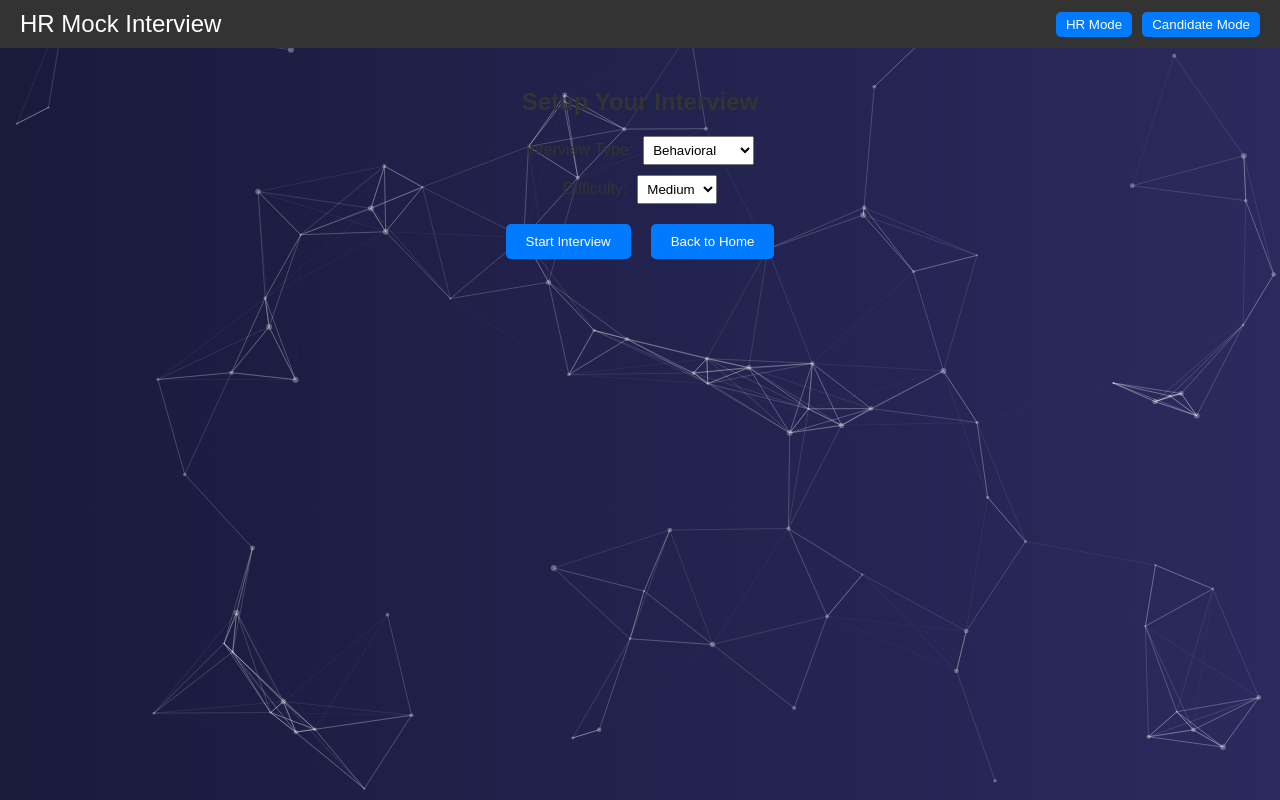
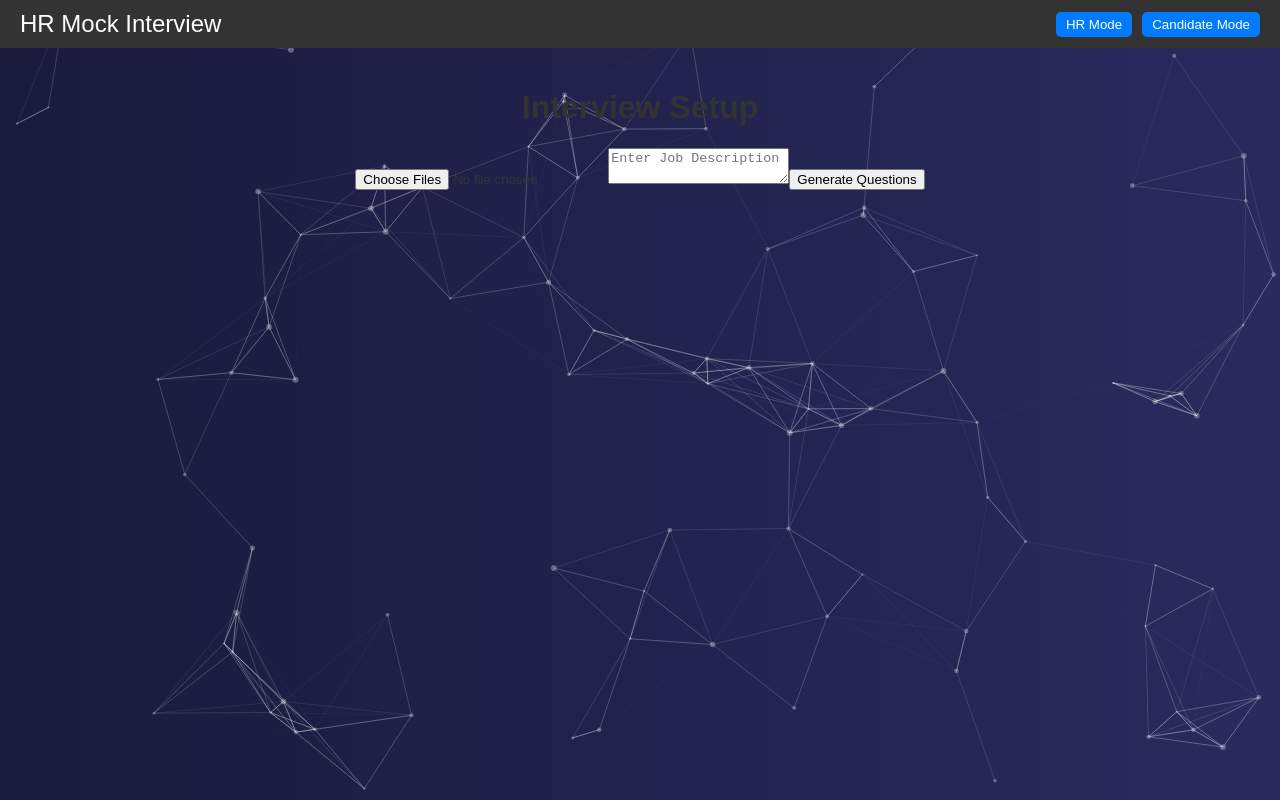
Before and after one commit to Hire-Ready/HireReady, a React (Create React App) app: page / in a window 1280 px wide. Both pictures are taken after a click on the button "Candidate Mode". Built offline with nearby package versions, Linux system fonts and the light colour scheme.

Commit message:
updated node

```diff
--- a/package.json
+++ b/package.json
@@ -5,6 +5,7 @@
   "dependencies": {
     "@fortawesome/free-brands-svg-icons": "^6.7.2",
     "@fortawesome/react-fontawesome": "^0.2.2",
+    "@huggingface/transformers": "^3.4.1",
     "axios": "^1.8.4",
     "bootstrap": "^5.3.3",
     "cra-template": "1.2.0",
--- a/src/App.js
+++ b/src/App.js
@@ -12,7 +12,7 @@ import InterviewScreen from './components/InterviewScreen/InterviewScreen';
 import FeedbackScreen from './components/FeedbackScreen/FeedbackScreen';
 
 function App() {
-  const [step, setStep] = useState('landing'); // Tracks current screen: landing, hr, setup, interview, feedback
+  const [step, setStep] = useState('landing');
   const [interviewConfig, setInterviewConfig] = useState({});
   const [responses, setResponses] = useState([]);
 
--- a/src/components/InterviewSetup/InterviewSetup.js
+++ b/src/components/InterviewSetup/InterviewSetup.js
@@ -1,39 +1,50 @@
-// src/components/InterviewSetup/InterviewSetup.js
 import React, { useState } from 'react';
+import axios from 'axios';
 import './InterviewSetup.css';
 
-function InterviewSetup({ onStart, onBack }) {
-  const [type, setType] = useState('behavioral');
-  const [difficulty, setDifficulty] = useState('medium');
+const InterviewSETUP = () => {
+  const [resumeData, setResumeData] = useState([]);
+  const [jobDescription, setJobDescription] = useState('');
+  const [questions, setQuestions] = useState([]);
 
-  const handleSubmit = () => {
-    onStart({ type, difficulty });
+  const handleResumeUpload = async (event) => {
+    const files = event.target.files;
+    const formData = new FormData();
+    for (let file of files) {
+      formData.append('resumes', file);
+    }
+
+    const response = await axios.post('http://localhost:3000/upload-resumes', formData);
+    setResumeData(response.data.resumeData);
+  };
+
+  const handleGenerateQuestions = async () => {
+    const response = await axios.post('http://localhost:3000/questions', {
+      type: 'behavioral',
+      difficulty: 'medium',
+      resumeData,
+      jobDescription,
+    });
+    setQuestions(response.data.questions);
   };
 
   return (
     <div className="interview-setup">
-      <h2>Setup Your Interview</h2>
-      <label>
-        Interview Type:
-        <select value={type} onChange={(e) => setType(e.target.value)}>
-          <option value="behavioral">Behavioral</option>
-          <option value="technical">Technical HR</option>
-        </select>
-      </label>
-      <label>
-        Difficulty:
-        <select value={difficulty} onChange={(e) => setDifficulty(e.target.value)}>
-          <option value="easy">Easy</option>
-          <option value="medium">Medium</option>
-          <option value="hard">Hard</option>
-        </select>
-      </label>
-      <div className="button-group">
-        <button onClick={handleSubmit}>Start Interview</button>
-        <button onClick={onBack}>Back to Home</button>
+      <h1>Interview Setup</h1>
+      <input type="file" multiple onChange={handleResumeUpload} />
+      <textarea
+        placeholder="Enter Job Description"
+        value={jobDescription}
+        onChange={(e) => setJobDescription(e.target.value)}
+      />
+      <button onClick={handleGenerateQuestions}>Generate Questions</button>
+      <div>
+        {questions.map((question, index) => (
+          <p key={index}>{question}</p>
+        ))}
       </div>
     </div>
   );
-}
+};
 
-export default InterviewSetup;
+export default InterviewSETUP;
```
Also changed, not shown: src/Backend/server.js (+36 -14 lines), 1 other file (tests, documents, lock files or other folders).
